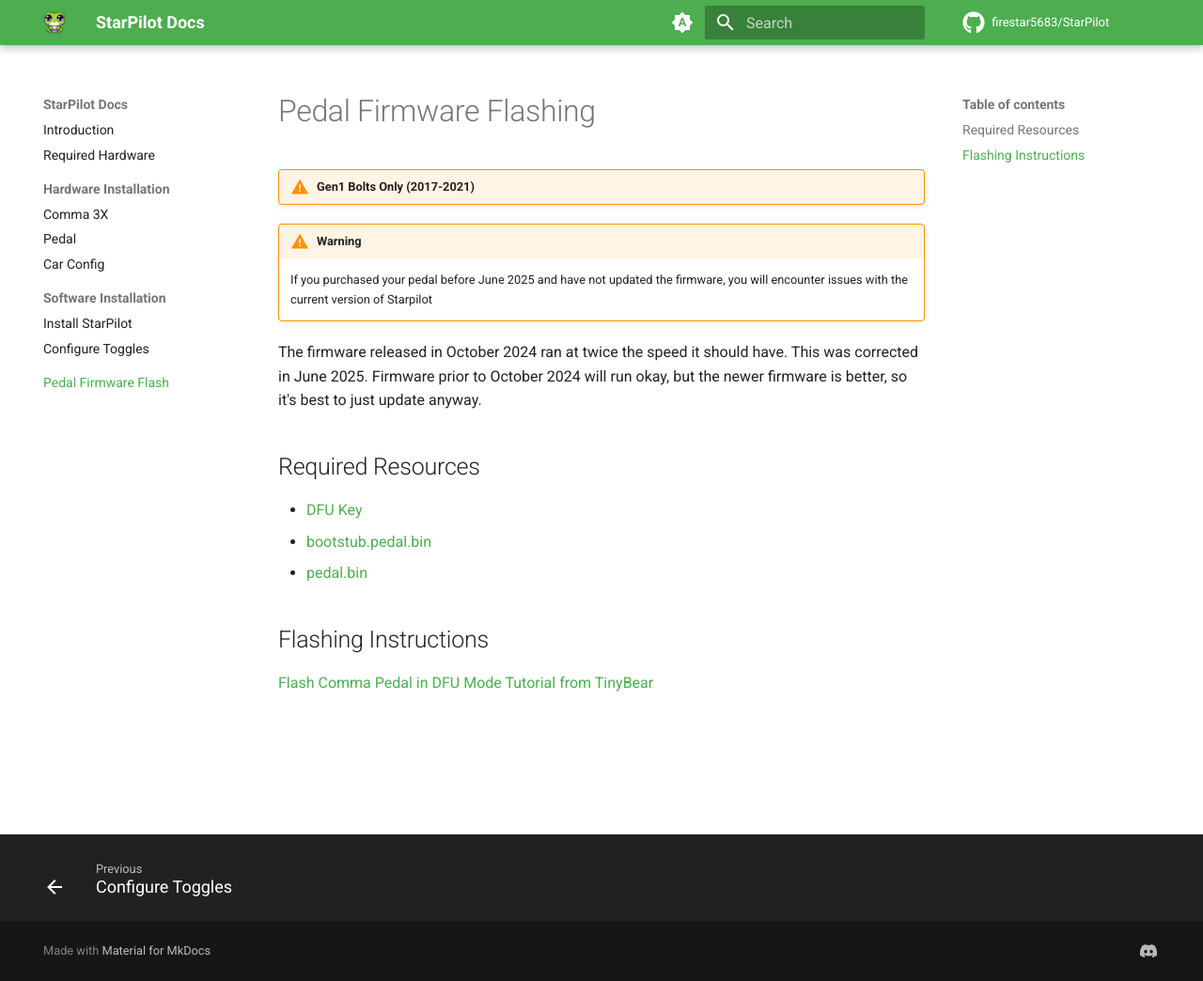
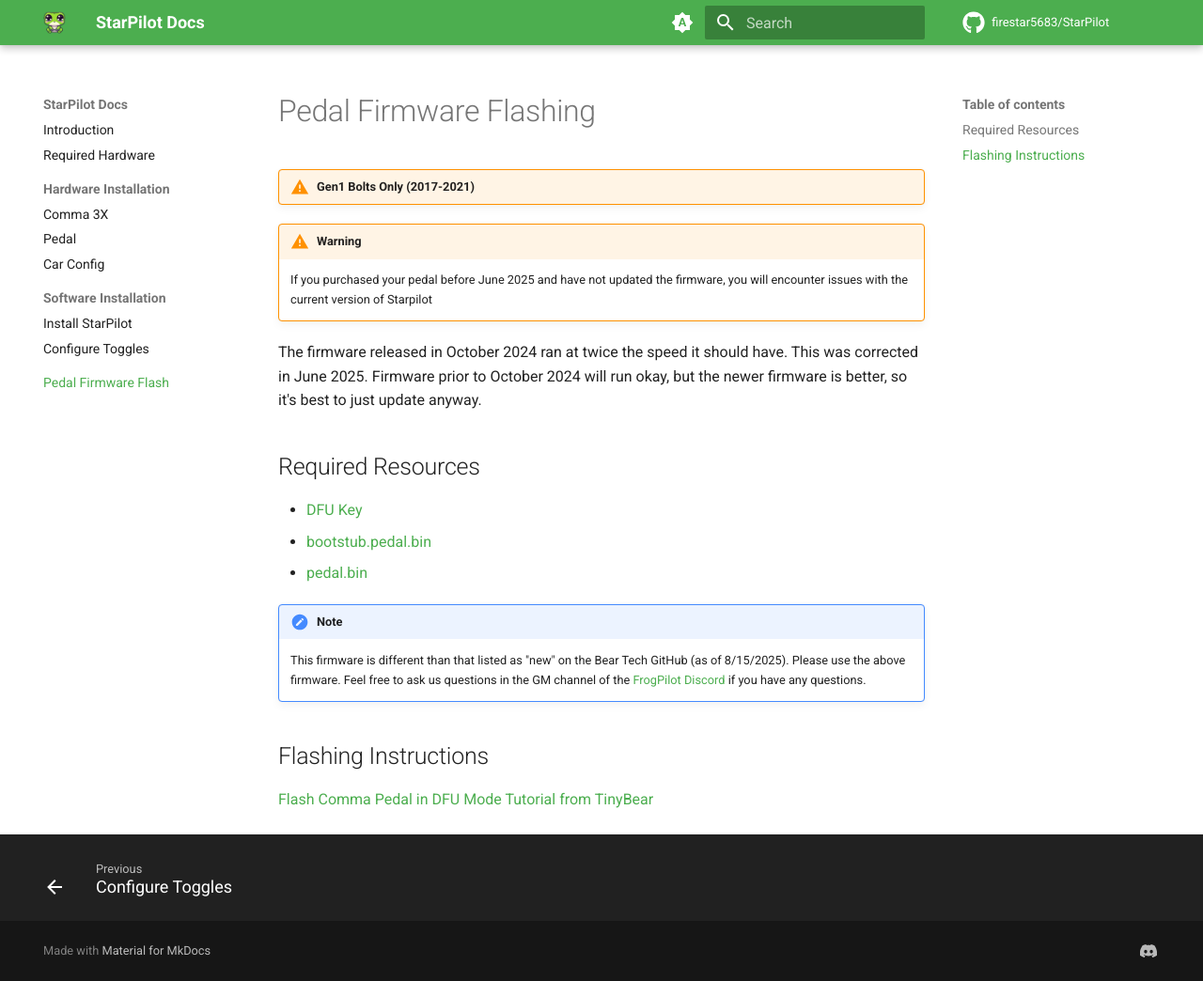
Before and after one commit to StarPilot-Docs/docs, an MkDocs documentation site: the page built from docs/pedal-firmware.md, in a window 1280 px wide and 1044 px high. Shown: the whole window at 94% size. Built offline with MkDocs 1.6.1 and Material for MkDocs 9.7.7, drawn with Linux system fonts in a browser that asks for light colours; comment, search, counter and statistics services are not loaded.

Commit message:
Update pedal-firmware.md
Include info about the firmware versions

```diff
--- a/docs/pedal-firmware.md
+++ b/docs/pedal-firmware.md
@@ -14,6 +14,10 @@
 * [bootstub.pedal.bin](/assets/pedal-firmware/gen1-bolt/bootstub.pedal.bin){:download="bootstub.pedal.bin"}
 * [pedal.bin](/assets/pedal-firmware/gen1-bolt/pedal.bin){:download="pedal.bin"}
 
+!!! note
+
+    This firmware is different than that listed as "new" on the Bear Tech GitHub (as of 8/15/2025). Please use the above firmware. Feel free to ask us questions in the GM channel of the [FrogPilot Discord](https://discord.gg/frogpilot) if you have any questions.
+
 ## Flashing Instructions
 
 [Flash Comma Pedal in DFU Mode Tutorial from TinyBear](https://www.youtube.com/watch?v=DNf0OGwXUUQ)
```
